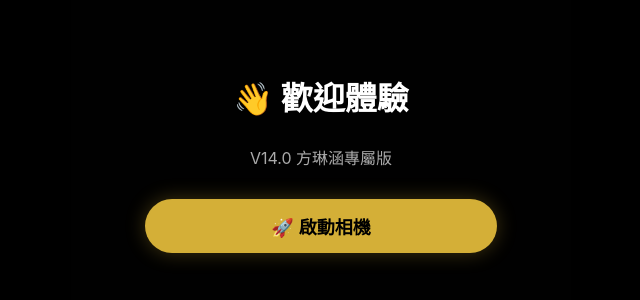
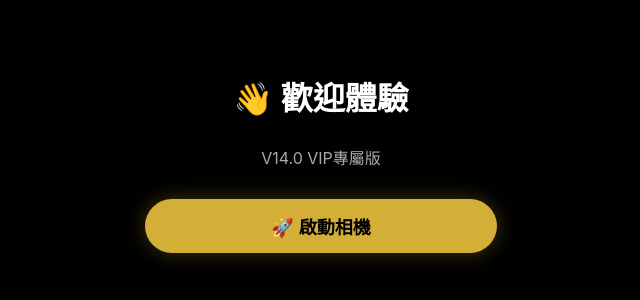
Before and after one commit to Ho-ho-Chen/VIP-184179, a plain HTML site: page index.html in a window 1280 px wide. Shown: the part 232-532 px from the top of the page, 319-959 px from the left. Drawn offline with Linux system fonts and the light colour scheme.

Commit message:
Update index.html

```diff
--- a/index.html
+++ b/index.html
@@ -68,7 +68,7 @@
 
     <div id="start-overlay">
         <h1 style="color:white; margin-bottom:10px;">👋 歡迎體驗</h1>
-        <p style="color:#aaa; margin-bottom:20px;">V14.0 方琳涵專屬版</p>
+        <p style="color:#aaa; margin-bottom:20px;">V14.0 VIP專屬版</p>
         <div id="step-permission" style="width:100%; display:flex; justify-content:center;">
             <button class="btn-action" onclick="firstStart()">🚀 啟動相機</button>
         </div>
@@ -310,4 +310,5 @@
     function switchStage(id) { document.querySelectorAll('.stage').forEach(el => { el.style.display = 'none'; el.classList.remove('active'); }); const target = document.getElementById(id); target.style.display = 'flex'; setTimeout(()=>target.classList.add('active'), 10); }
 </script>
 </body>
+
 </html>
```
